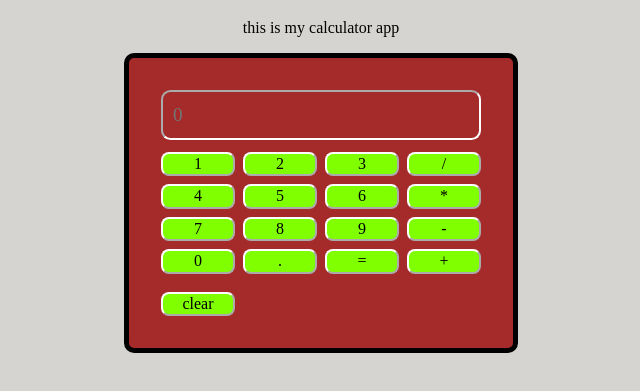
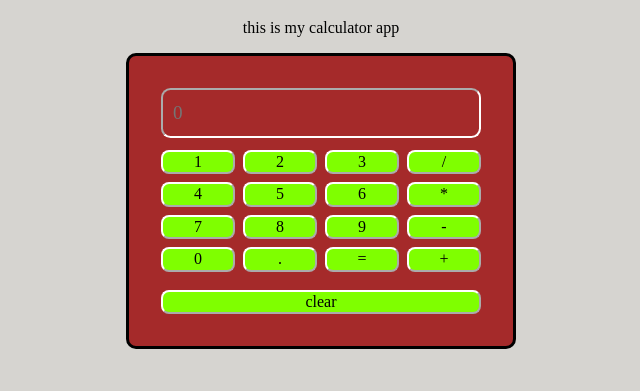
Before and after one commit to Pat-Shantz/calculator, a plain HTML site: page index.html in a window 1280 px wide. Shown: the part 221-612 px from the top of the page, without its empty margins (319-959 px from the left). Drawn offline with Linux system fonts and the light colour scheme.

Commit message:
clear button span full width

```diff
--- a/css/styles.css
+++ b/css/styles.css
@@ -33,16 +33,14 @@ input {
 }
 
 #btclear {
-    width: 100%;
-    display: block;
+    grid-column: 1 / -1;
     margin-top: 10px;
 }
 
 /* this section is defining the width */
 #calcEntire {
     width: 320px;
-    max-width: 90vw;
-    border: 5px solid black;
+    border: 3px solid black;
     border-radius: 10px;
     padding: 2rem;
 }
```
